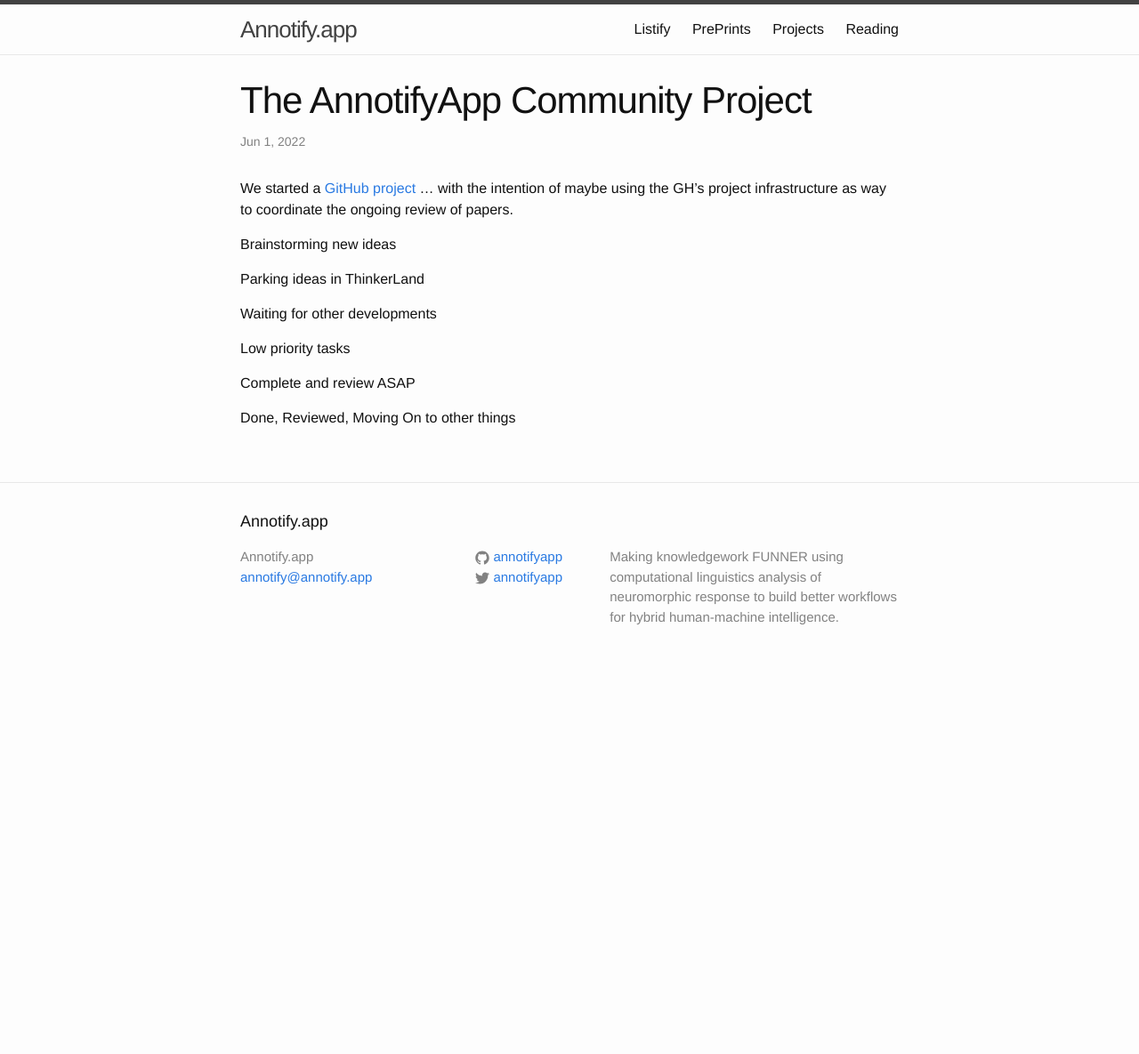
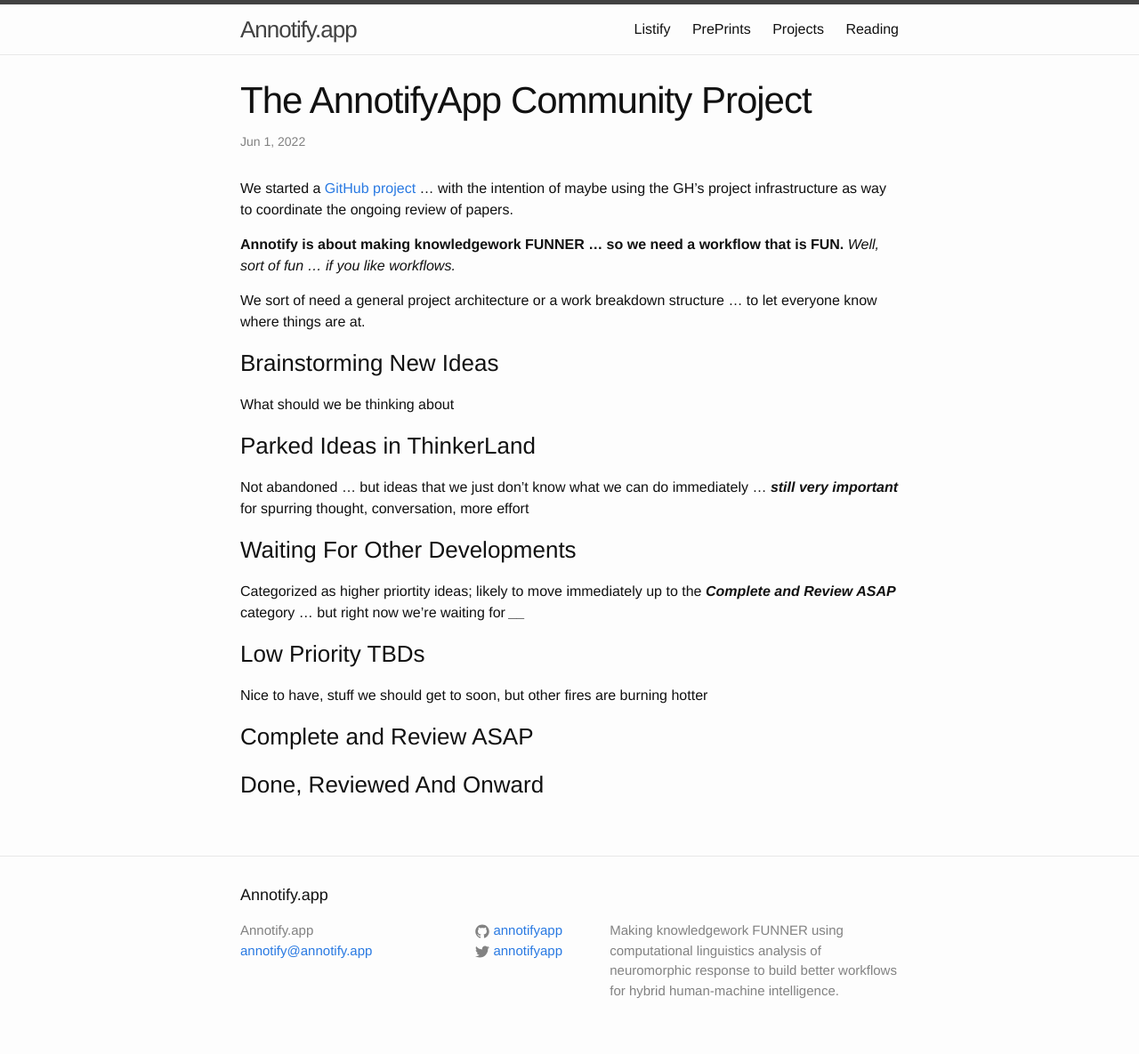
Before and after one commit to annotifyapp/annotifyapp.github.io, a Jekyll site: the page built from _posts/2022-06-01-annotify-org-project.md, in a window 1280 px wide. Shown: the whole page at 89% size. Built offline with Jekyll 4.4.1, drawn with Linux system fonts in a browser that asks for light colours; before the commit the page ends 900 px from its top, so only the background shows below that.

Commit message:
explain the categories

```diff
--- a/_posts/2022-06-01-annotify-org-project.md
+++ b/_posts/2022-06-01-annotify-org-project.md
@@ -8,14 +8,26 @@ categories: template
 
 We started a [GitHub project](https://github.com/orgs/annotifyapp/projects/1) ... with the intention of maybe using the GH's project infrastructure as way to coordinate the ongoing review of papers.
 
-Brainstorming new ideas
+**Annotify is about making knowledgework FUNNER ... so we need a workflow that is FUN.** *Well, sort of fun ... if you like workflows.*
 
-Parking ideas in ThinkerLand
+We sort of need a general project architecture or a work breakdown structure ... to let everyone know where things are at.
 
-Waiting for other developments
+### Brainstorming New Ideas
 
-Low priority tasks
+What should we be thinking about
 
-Complete and review ASAP
+### Parked Ideas in ThinkerLand
 
-Done, Reviewed, Moving On to other things
+Not abandoned ... but ideas that we just don't know what we can do immediately ... ***still very important*** for spurring thought, conversation, more effort
+
+### Waiting For Other Developments
+
+Categorized as higher priortity ideas; likely to move immediately up to the ***Complete and Review ASAP*** category ... but right now we're waiting for ____
+
+### Low Priority TBDs
+
+Nice to have, stuff we should get to soon, but other fires are burning hotter
+
+### Complete and Review ASAP
+
+### Done, Reviewed And Onward
```
